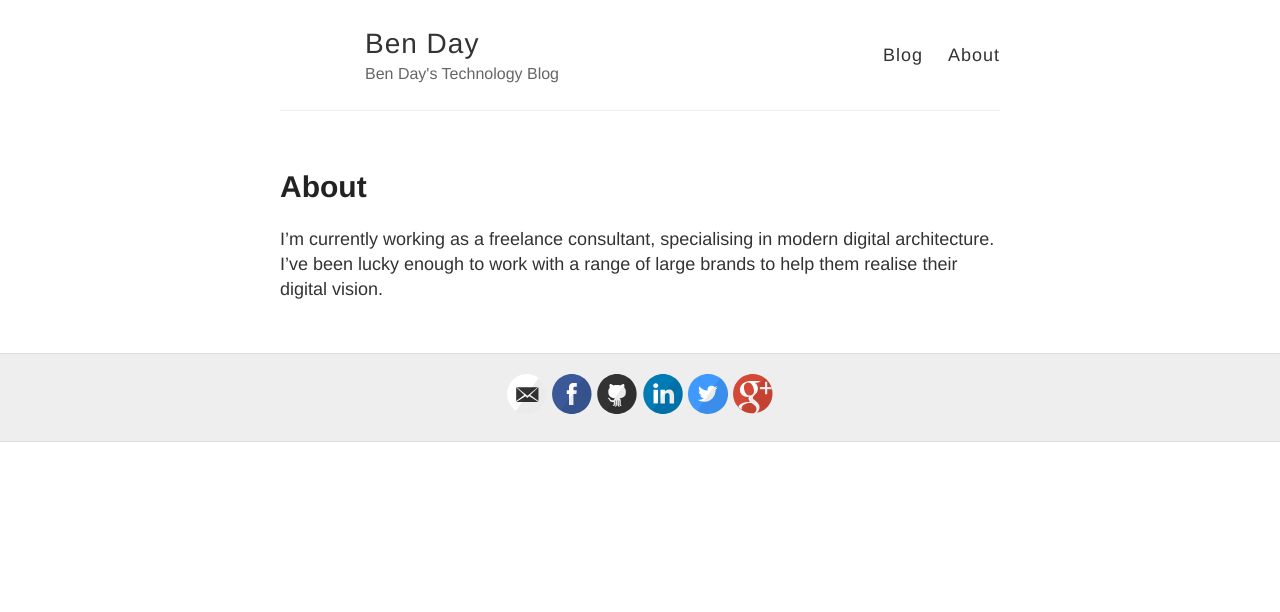
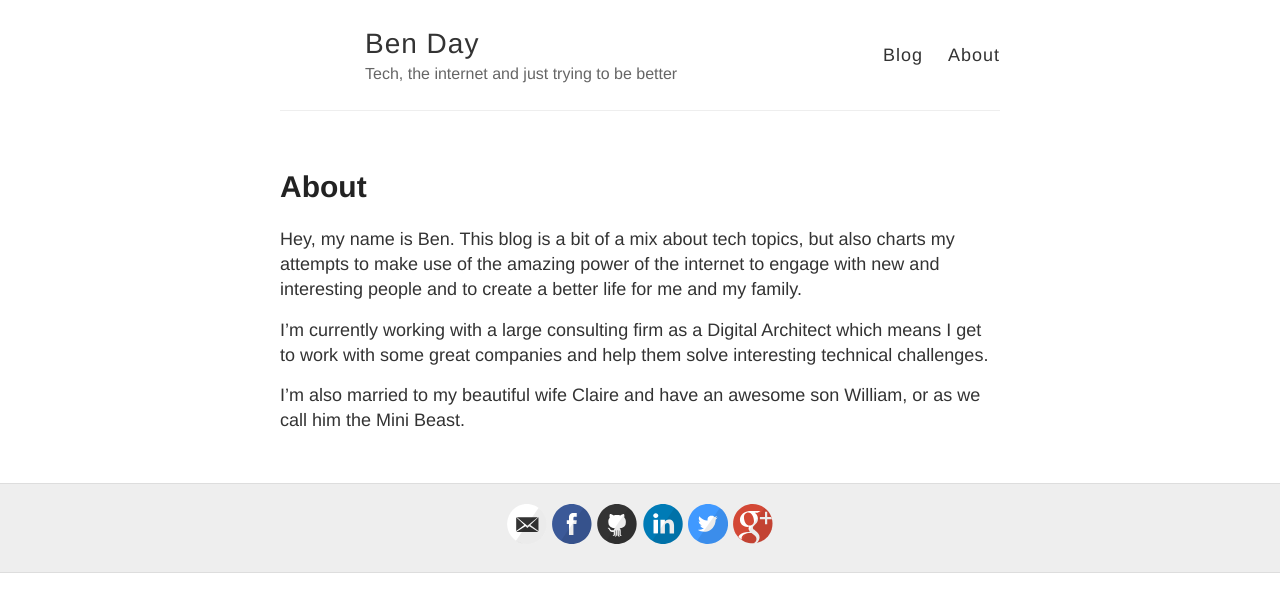
Before and after one commit to benday280412/benday280412.github.io, a Jekyll site: the page built from about.md, in a window 1280 px wide. Shown: the top 612 px of the page. Built offline with Jekyll 4.4.1, drawn with Linux system fonts in a browser that asks for light colours.

Commit message:
Adding post about change of theme and why.  Get your ass moving

```diff
--- a/_config.yml
+++ b/_config.yml
@@ -6,7 +6,7 @@
 name: Ben Day
 
 # Short bio or description (displayed in the header)
-description: Ben Day's Technology Blog
+description: Tech, the internet and just trying to be better
 
 # URL of your avatar or profile pic (you could use your GitHub profile pic)
 avatar:
--- a/about.md
+++ b/about.md
@@ -4,4 +4,8 @@ title: About
 permalink: /about/
 ---
 
-I'm currently working as a freelance consultant, specialising in modern digital architecture.  I've been lucky enough to work with a range of large brands to help them realise their digital vision.
+Hey, my name is Ben.  This blog is a bit of a mix about tech topics, but also charts my attempts to make use of the amazing power of the internet to engage with new and interesting people and to create a better life for me and my family.
+
+I'm currently working with a large consulting firm as a Digital Architect which means I get to work with some great companies and help them solve interesting technical challenges.
+
+I'm also married to my beautiful wife Claire and have an awesome son William, or as we call him the Mini Beast.
```
Also changed, not shown: _posts/2014-12-18-the-first-time-again.md (deleted, +0 -25 lines), _posts/2017-10-11-the-start-of-something-new.md (added, +28 -0 lines).
